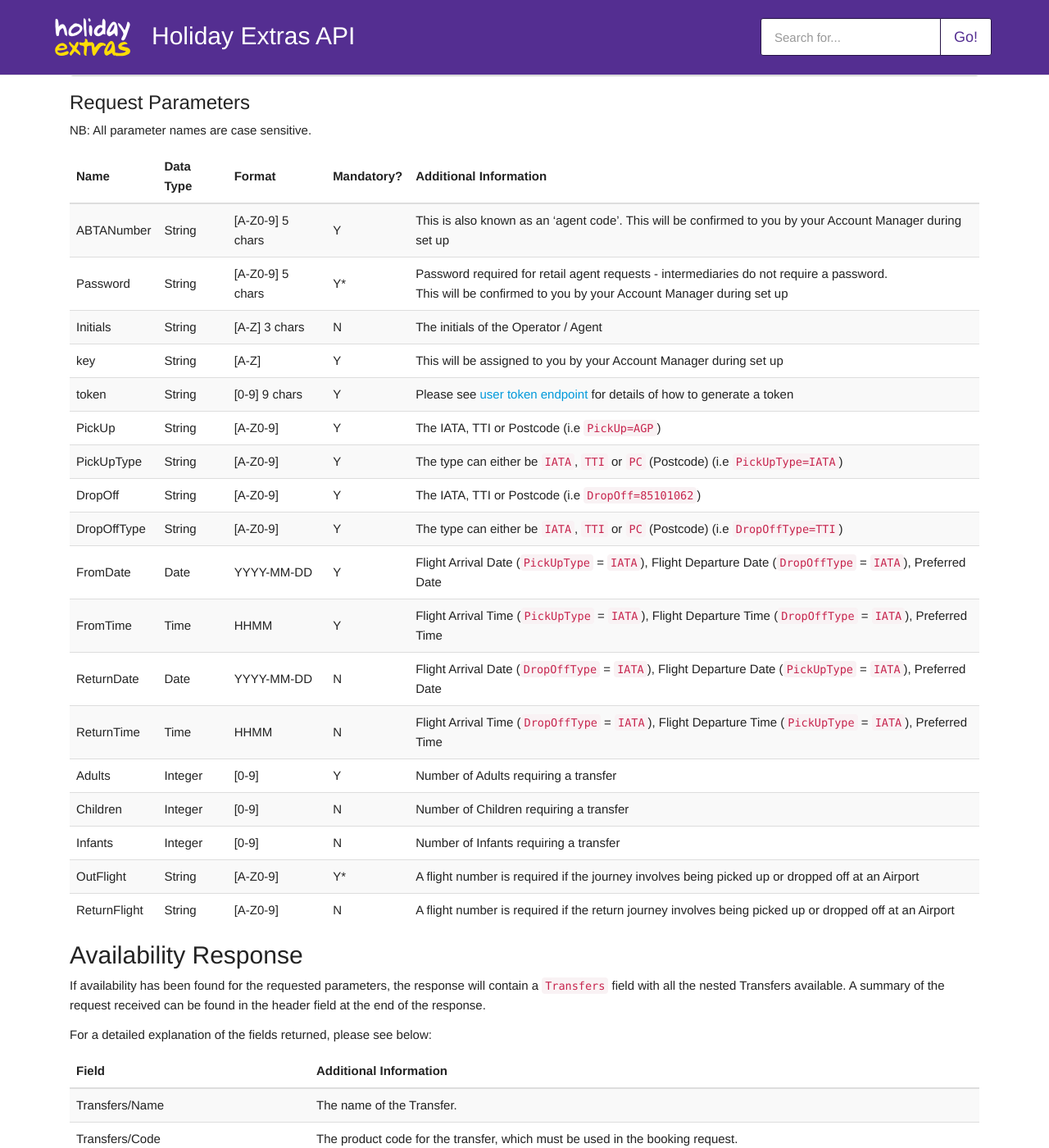
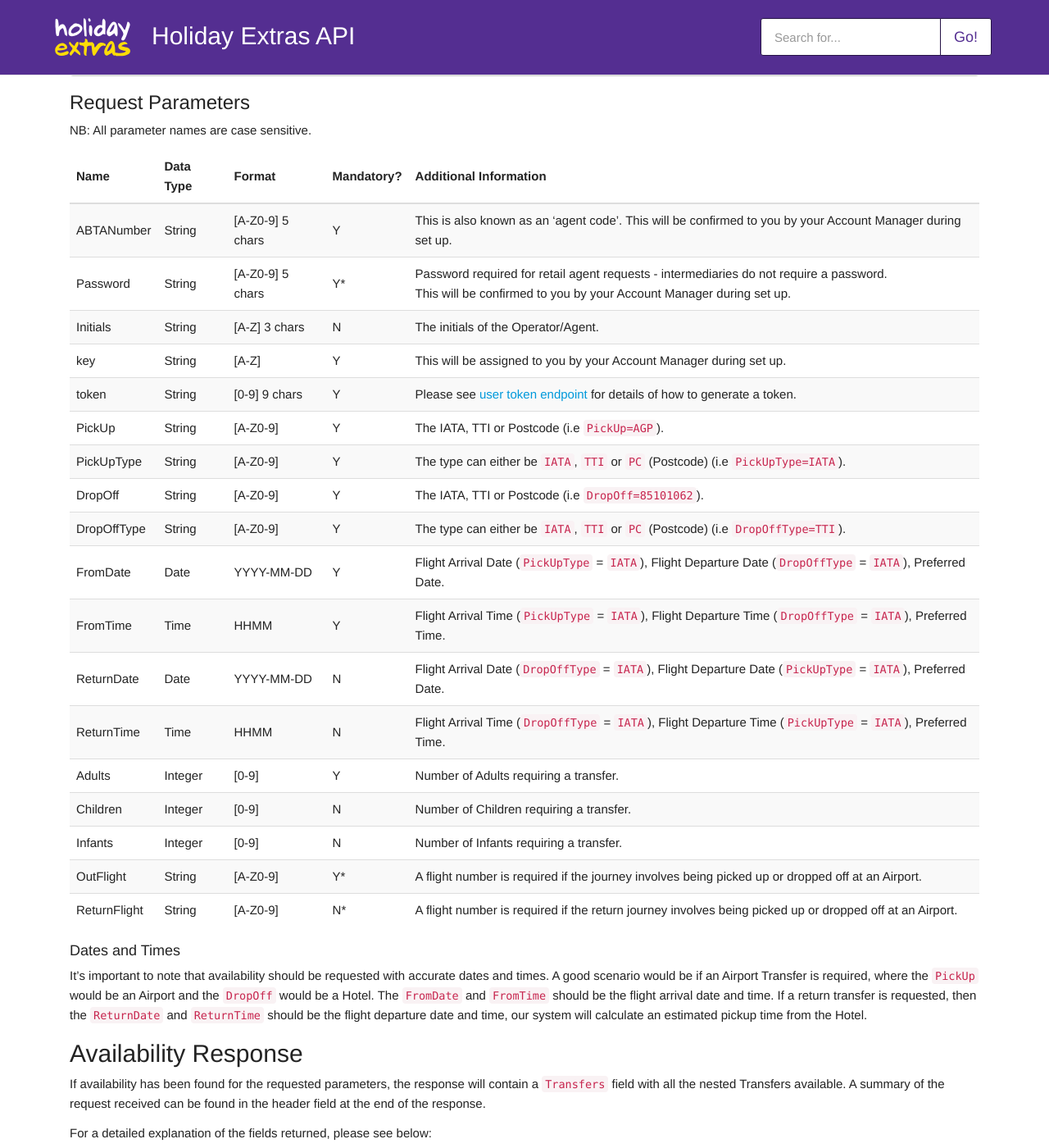
Before and after one commit to holidayextras/partner-api-docs, a Jekyll site: the page built from site/hxapi/transfers/av/index.md, in a window 1280 px wide and 1400 px high, scrolled down 422 px. Shown: the whole window at 82% size. Built offline with Jekyll 4.4.1, drawn with Linux system fonts in a browser that asks for light colours; some web fonts are replaced; our own code applies the rules of GitHub Pages for plain Markdown files; some of the changed text lies outside the part shown.

```diff
--- a/site/hxapi/transfers/av/index.md
+++ b/site/hxapi/transfers/av/index.md
@@ -29,24 +29,27 @@
 
 | Name        | Data Type | Format           | Mandatory? | Additional Information                                                                                                |
 |-------------|-----------|------------------|------------|-----------------------------------------------------------------------------------------------------------------------|
-| ABTANumber  | String    | [A-Z0-9] 5 chars | Y          | This is also known as an 'agent code'. This will be confirmed to you by your Account Manager during set up            |
-| Password    | String    | [A-Z0-9] 5 chars | Y*         | Password required for retail agent requests - intermediaries do not require a password.<br>This will be confirmed to you by your Account Manager during set up                                                                                                                                             |
-| Initials    | String    | [A-Z] 3 chars    | N          | The initials of the Operator / Agent                                                                                  |
-| key         | String    | [A-Z]            | Y          | This will be assigned to you by your Account Manager during set up                                                    |
-| token       | String    | [0-9] 9 chars    | Y          | Please see [user token endpoint](/hxapi/usertoken) for details of how to generate a token                             |
-| PickUp      | String    | [A-Z0-9]         | Y          | The IATA, TTI or Postcode (i.e `PickUp=AGP`)                                                                          |
-| PickUpType  | String    | [A-Z0-9]         | Y          | The type can either be `IATA`, `TTI` or `PC` (Postcode) (i.e `PickUpType=IATA`)                                       |
-| DropOff     | String    | [A-Z0-9]         | Y          | The IATA, TTI or Postcode (i.e `DropOff=85101062`)                                                                    |
-| DropOffType | String    | [A-Z0-9]         | Y          | The type can either be `IATA`, `TTI` or `PC` (Postcode) (i.e `DropOffType=TTI`)                                       |
-| FromDate    | Date      | YYYY-MM-DD       | Y          | Flight Arrival Date (`PickUpType` = `IATA`), Flight Departure Date (`DropOffType` = `IATA`), Preferred Date           |
-| FromTime    | Time      | HHMM             | Y          | Flight Arrival Time (`PickUpType` = `IATA`), Flight Departure Time (`DropOffType` = `IATA`), Preferred Time           |
-| ReturnDate  | Date      | YYYY-MM-DD       | N          | Flight Arrival Date (`DropOffType` = `IATA`), Flight Departure Date (`PickUpType` = `IATA`), Preferred Date           |
-| ReturnTime  | Time      | HHMM             | N          | Flight Arrival Time (`DropOffType` = `IATA`), Flight Departure Time (`PickUpType` = `IATA`), Preferred Time           |
-| Adults      | Integer   | [0-9]            | Y          | Number of Adults requiring a transfer                                                                                 |
-| Children    | Integer   | [0-9]            | N          | Number of Children requiring a transfer                                                                               |
-| Infants     | Integer   | [0-9]            | N          | Number of Infants requiring a transfer                                                                                |
-| OutFlight   | String    | [A-Z0-9]         | Y*         | A flight number is required if the journey involves being picked up or dropped off at an Airport                      |
-| ReturnFlight| String    | [A-Z0-9]         | N          | A flight number is required if the return journey involves being picked up or dropped off at an Airport               |
+| ABTANumber  | String    | [A-Z0-9] 5 chars | Y          | This is also known as an 'agent code'. This will be confirmed to you by your Account Manager during set up.           |
+| Password    | String    | [A-Z0-9] 5 chars | Y*         | Password required for retail agent requests - intermediaries do not require a password.<br>This will be confirmed to you by your Account Manager during set up.                                                                                                                                            |
+| Initials    | String    | [A-Z] 3 chars    | N          | The initials of the Operator/Agent.                                                                                   |
+| key         | String    | [A-Z]            | Y          | This will be assigned to you by your Account Manager during set up.                                                   |
+| token       | String    | [0-9] 9 chars    | Y          | Please see [user token endpoint](/hxapi/usertoken) for details of how to generate a token.                            |
+| PickUp      | String    | [A-Z0-9]         | Y          | The IATA, TTI or Postcode (i.e `PickUp=AGP`).                                                                         |
+| PickUpType  | String    | [A-Z0-9]         | Y          | The type can either be `IATA`, `TTI` or `PC` (Postcode) (i.e `PickUpType=IATA`).                                      |
+| DropOff     | String    | [A-Z0-9]         | Y          | The IATA, TTI or Postcode (i.e `DropOff=85101062`).                                                                   |
+| DropOffType | String    | [A-Z0-9]         | Y          | The type can either be `IATA`, `TTI` or `PC` (Postcode) (i.e `DropOffType=TTI`).                                      |
+| FromDate    | Date      | YYYY-MM-DD       | Y          | Flight Arrival Date (`PickUpType` = `IATA`), Flight Departure Date (`DropOffType` = `IATA`), Preferred Date.          |
+| FromTime    | Time      | HHMM             | Y          | Flight Arrival Time (`PickUpType` = `IATA`), Flight Departure Time (`DropOffType` = `IATA`), Preferred Time.          |
+| ReturnDate  | Date      | YYYY-MM-DD       | N          | Flight Arrival Date (`DropOffType` = `IATA`), Flight Departure Date (`PickUpType` = `IATA`), Preferred Date.          |
+| ReturnTime  | Time      | HHMM             | N          | Flight Arrival Time (`DropOffType` = `IATA`), Flight Departure Time (`PickUpType` = `IATA`), Preferred Time.          |
+| Adults      | Integer   | [0-9]            | Y          | Number of Adults requiring a transfer.                                                                                |
+| Children    | Integer   | [0-9]            | N          | Number of Children requiring a transfer.                                                                              |
+| Infants     | Integer   | [0-9]            | N          | Number of Infants requiring a transfer.                                                                               |
+| OutFlight   | String    | [A-Z0-9]         | Y*         | A flight number is required if the journey involves being picked up or dropped off at an Airport.                     |
+| ReturnFlight| String    | [A-Z0-9]         | N*         | A flight number is required if the return journey involves being picked up or dropped off at an Airport.              |
+
+#### Dates and Times
+It's important to note that availability should be requested with accurate dates and times. A good scenario would be if an Airport Transfer is required, where the `PickUp` would be an Airport and the `DropOff` would be a Hotel. The `FromDate` and `FromTime` should be the flight arrival date and time. If a return transfer is requested, then the `ReturnDate` and `ReturnTime` should be the flight departure date and time, our system will calculate an estimated pickup time from the Hotel.
 
 ## Availability Response
 
@@ -62,16 +65,16 @@
 | Transfers/MoreInfoURL      | N/A for Transfers.                                                                                          |
 | Transfers/TotalPrice       | The total price of the Transfer/s.                                                                          |
 | Transfers/NonDiscPrice     | If a discount has been applied, this is the total price before discount.                                    |
-| Transfers/SalesCurrency    | Three character identifier for the sale currency to qualify the price                                       |
-| Transfers/Images/Src       | Link to a image for the product. Prefix with `https:`                                                       |
-| Transfers/Images/Alt       | The alt tag for the image                                                                                   |
-| Transfers/Category         | This is the category of the Transfer/s (i.e `private_transfer`)                                             |
-| Transfers/Disclaimer       | Depending on supplier and transfer type, the Disclaimer will contain pickup details                         |
-| Transfers/ProviderDetails  | Shows the providers name and rating (if applicable)                                                         |
-| Transfers/Cancellation     | Shows the cancellation period before pickup date/time                                                       |
-| Transfers/VehicleDetails   | Details about the vehicle being used for the Transfer/s                                                     |
-| Transfers/OutboundTransfer | Details about the outbound transfer                                                                         |
-| Transfers/ReturnTransfer   | Details about the return transfer (This field will be `null` if no return was requested)                    |
+| Transfers/SalesCurrency    | Three character identifier for the sale currency to qualify the price.                                      |
+| Transfers/Images/Src       | Link to a image for the product. Prefix with `https:`.                                                      |
+| Transfers/Images/Alt       | The alt tag for the image.                                                                                  |
+| Transfers/Category         | This is the category of the Transfer/s (i.e `private_transfer`).                                            |
+| Transfers/Disclaimer       | Depending on supplier and transfer type, the Disclaimer will contain pickup details.                        |
+| Transfers/ProviderDetails  | Shows the providers name and rating (if applicable).                                                        |
+| Transfers/Cancellation     | Shows the cancellation period before pickup date/time.                                                      |
+| Transfers/VehicleDetails   | Details about the vehicle being used for the Transfer/s.                                                    |
+| Transfers/OutboundTransfer | Details about the outbound transfer.                                                                        |
+| Transfers/ReturnTransfer   | Details about the return transfer (This field will be `null` if no return was requested).                   |
 
 ### Example
 
```
Also changed, not shown: site/_versioning.md (+1 -0 lines), site/hxapi/transfers/bkg/index.md (added, +116 -0 lines).
